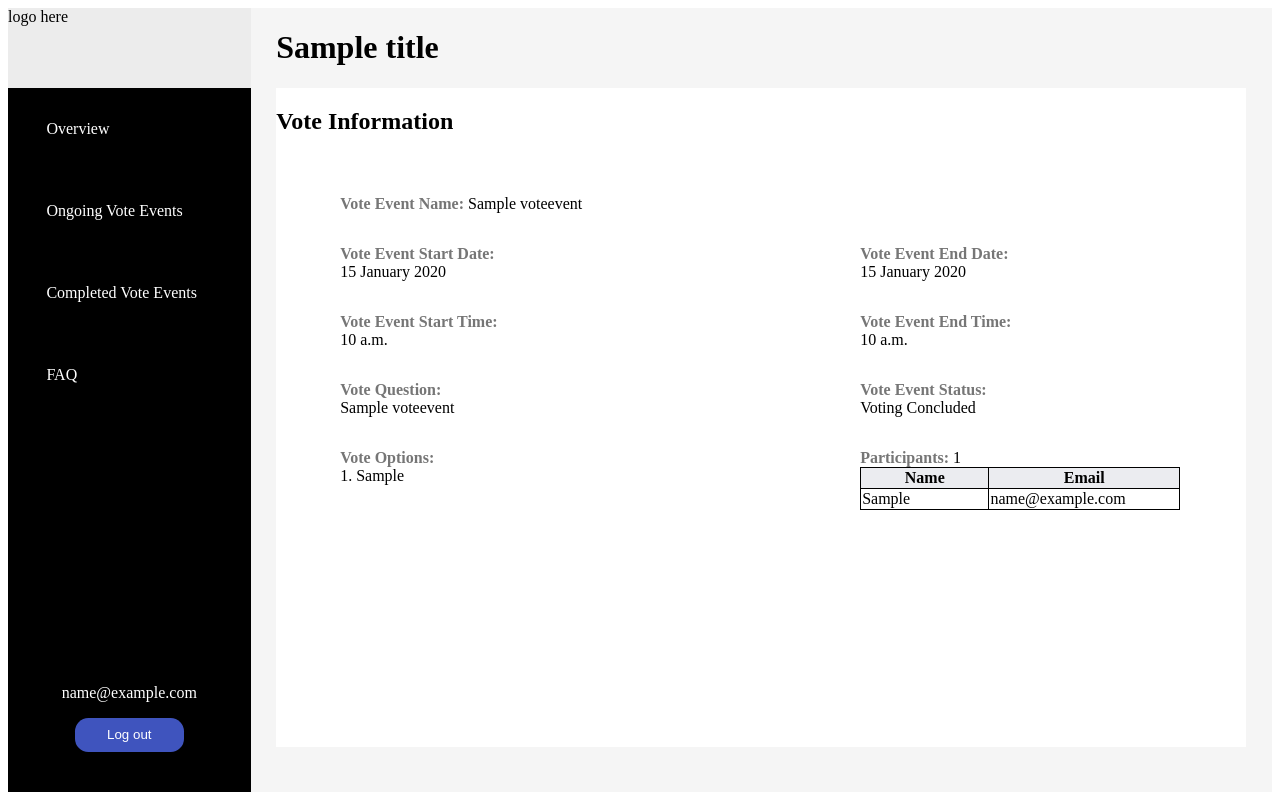
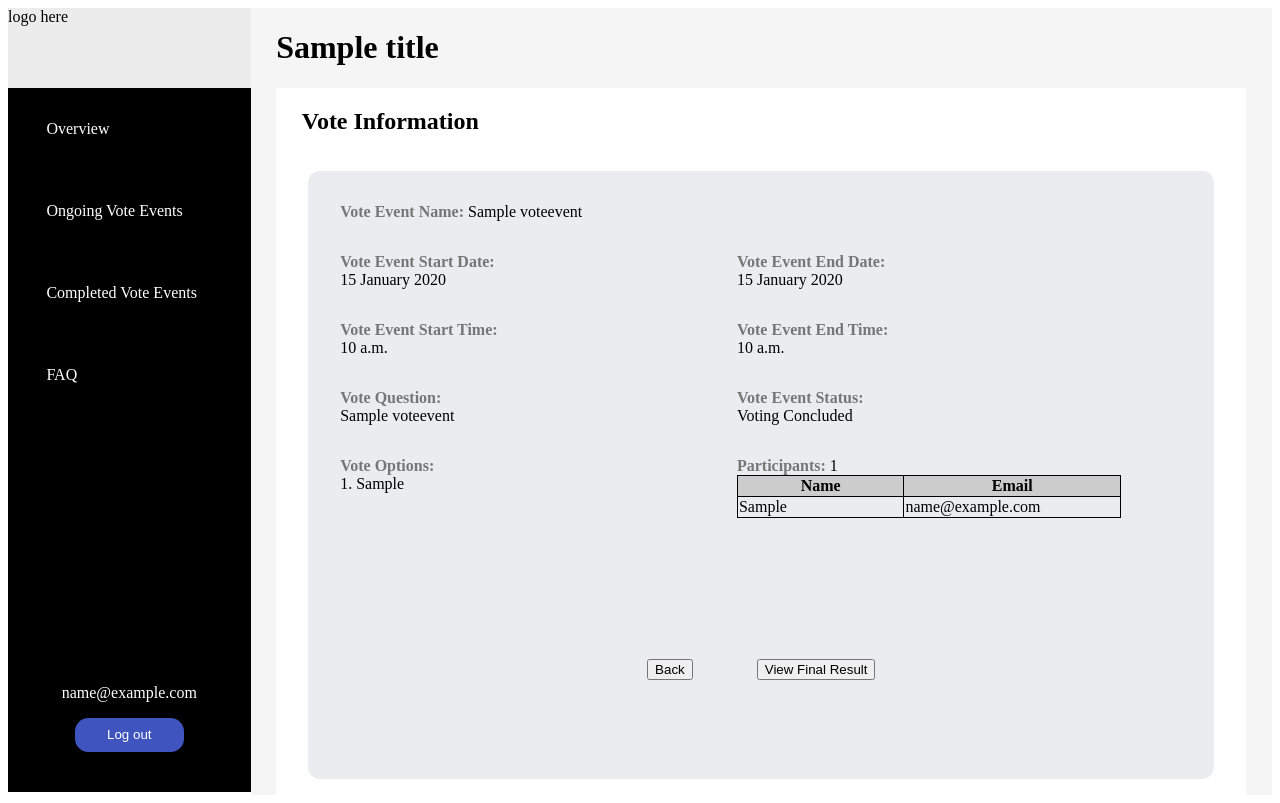
Before and after one commit to DylanCheong-tech/UOW-CSIT321-Project-Oct2022-March2023, a Django app: template evoting/templates/eventowner/voteevent_details.html in a window 1280 px wide. Run offline with Django 4.2, Linux system fonts and the light colour scheme; tables that the repository leaves empty hold one stand-in row (values such as "Sample post"); the template is opened without the code that fills it: values that come from a table or form of the project are taken from there, most other values are stand-ins (such as "Sample title", 1, 10 or a date in 2020).

Commit message:
View vote event front-end page modified

```diff
--- a/evoting/static/eventowner/css/voteevent_details.css
+++ b/evoting/static/eventowner/css/voteevent_details.css
@@ -1,9 +1,8 @@
-
 div#content {
     background-color: #FFFFFF;
 }
 
-div#content label{
+div#content label {
     color: #767676;
     font-weight: bold;
 }
@@ -12,12 +11,19 @@ div#content div#vote_details_page {
     display: flex;
     flex-flow: column;
 }
+
+div#content div#vote_details_page h2 {
+    margin-left: 2vw;
+}
+
 div#content div#vote_details_page div#vote_details_section {
-    margin-left: 5vw;
-    margin-right: 5vw;
+    margin: 2vh 2.5vw 2vh 2.5vw;
+    padding: 3vh 2.5vw 3vh 2.5vw;
     display: flex;
     flex-flow: column;
     min-height: 70vh;
+    border-radius: 12px;
+    background-color: #EBECF0;
 }
 
 div#content div#vote_details_page div#vote_details_section .label_ans {
@@ -29,7 +35,7 @@ div#content div#vote_details_page div#vote_details_section .label_ans {
 div#content div#vote_details_page div#vote_details_section span.row_flex_flow {
     display: flex;
     flex-flow: row;
-    column-gap: 35vh;
+    column-gap: 15vw;
     margin-bottom: 3vh;
 }
 
@@ -43,27 +49,35 @@ div#content div#vote_details_page div#vote_details_section span.row_flex_flow .c
     flex-direction: column;
     align-items: flex-start;
     justify-content: flex-start;
-    width: 30vh;
+    width: fit-content;
     word-wrap: break-word;
 }
+
 div#content div#vote_details_page div#vote_details_section span.options div.container table {
     display: block;
-    height: 80%;
-    width: 25vw;
+    min-height: 20vh;
+    width: 30vw;
     border-collapse: collapse;
     overflow-y: scroll;
 }
 
-div#content div#vote_details_page div#vote_details_section span.options div.container table tr.header{
+div#content div#vote_details_page div#vote_details_section span.options div.container table tr.header {
     position: sticky;
     top: 0;
 }
 
-div#content div#vote_details_page div#vote_details_section span.options div.container table tr th{
-    background-color: #EBECF0;
+div#content div#vote_details_page div#vote_details_section span.options div.container table tr th {
+    background-color: #CCCCCC;
     width: 25vw;
 }
 
-div#content div#vote_details_page div#vote_details_section span.options div.container table th,td{
+div#content div#vote_details_page div#vote_details_section span.options div.container table th, td {
     border: 0.5px solid #000000;
 }
+
+div#content div#vote_details_page div#vote_details_section div#action_buttons {
+    display: flex;
+    flex-flow: row;
+    justify-content: center;
+    column-gap: 5vw;
+}
--- /dev/null
+++ b/evoting/static/eventowner/js/voteevent_details.js
@@ -0,0 +1,6 @@
+// voteevent_details.js
+
+// back to home page button
+function backToHomepage(){
+    window.location.href = "/evoting/eventowner/homepage"
+}
--- a/evoting/templates/eventowner/voteevent_details.html
+++ b/evoting/templates/eventowner/voteevent_details.html
@@ -1,4 +1,4 @@
-<!-- overview.html -->
+<!-- voteevent_details.html -->
 
 {% extends "eventowner/homepage_base.html" %}
 {% load static %}
@@ -7,6 +7,10 @@
 {% block tab_title %} {{ title }} {% endblock %}
 
 {% block title %} {{ title }} {% endblock %}
+
+{% block js_scripts %}
+<script src="{% static 'eventowner/js/voteevent_details.js' %}"></script>
+{% endblock %}
 
 {% block stylesheet_links %}
 <link rel="stylesheet" href="{% static 'eventowner/css/voteevent_details.css' %}" />
@@ -19,7 +23,6 @@
 {% block content %}
 <div id="vote_details_page">
     <h2>Vote Information</h2>
-    <p class></p>
     <div id ="vote_details_section">
         <label style="margin-top: 1vh;margin-bottom: 3vh">Vote Event Name: <span class="label_ans">{{VoteDetails.eventTitle}}</span></label>
 
@@ -97,8 +100,11 @@
                         {% endfor %}
                     </table>
             </div>
-
         </span>
+        <div id="action_buttons">
+            <button type="button" onclick="backToHomepage()">Back</button>
+            <button type="button">View Final Result</button>
+        </div>
     </div>
 </div>
 
```
